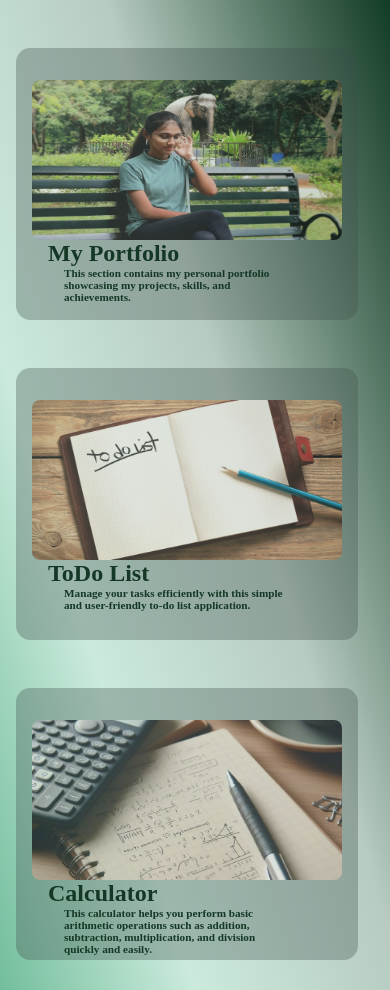
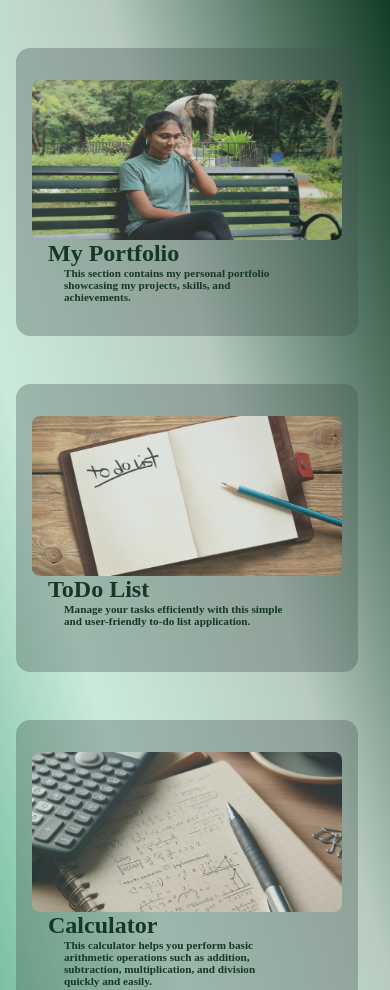
Before and after one commit to Sowmika-29/Explore-my-Work, a plain HTML site: page index.html in a window 390 px wide. Shown: the top 990 px of the page. Drawn offline with Linux system fonts and the light colour scheme.

Commit message:
Update style.css

```diff
--- a/style.css
+++ b/style.css
@@ -120,7 +120,7 @@ h1:hover{
         font-size: 1.2rem;
         margin-left: 1rem;
         margin-right: 2rem;
-        height: 15rem;
+        height: 16rem;
         padding: 1rem;
     }
     h1 {
```
